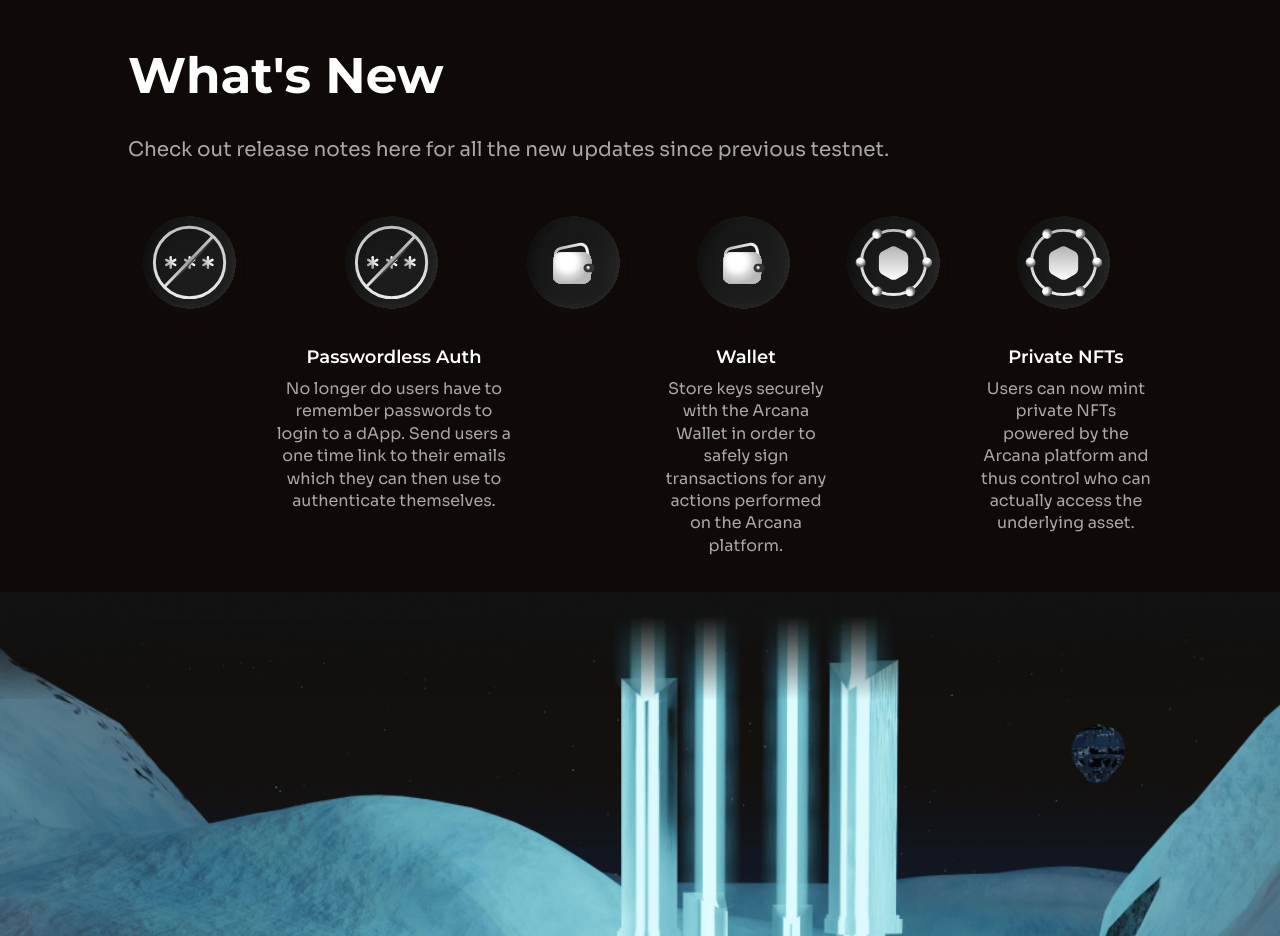
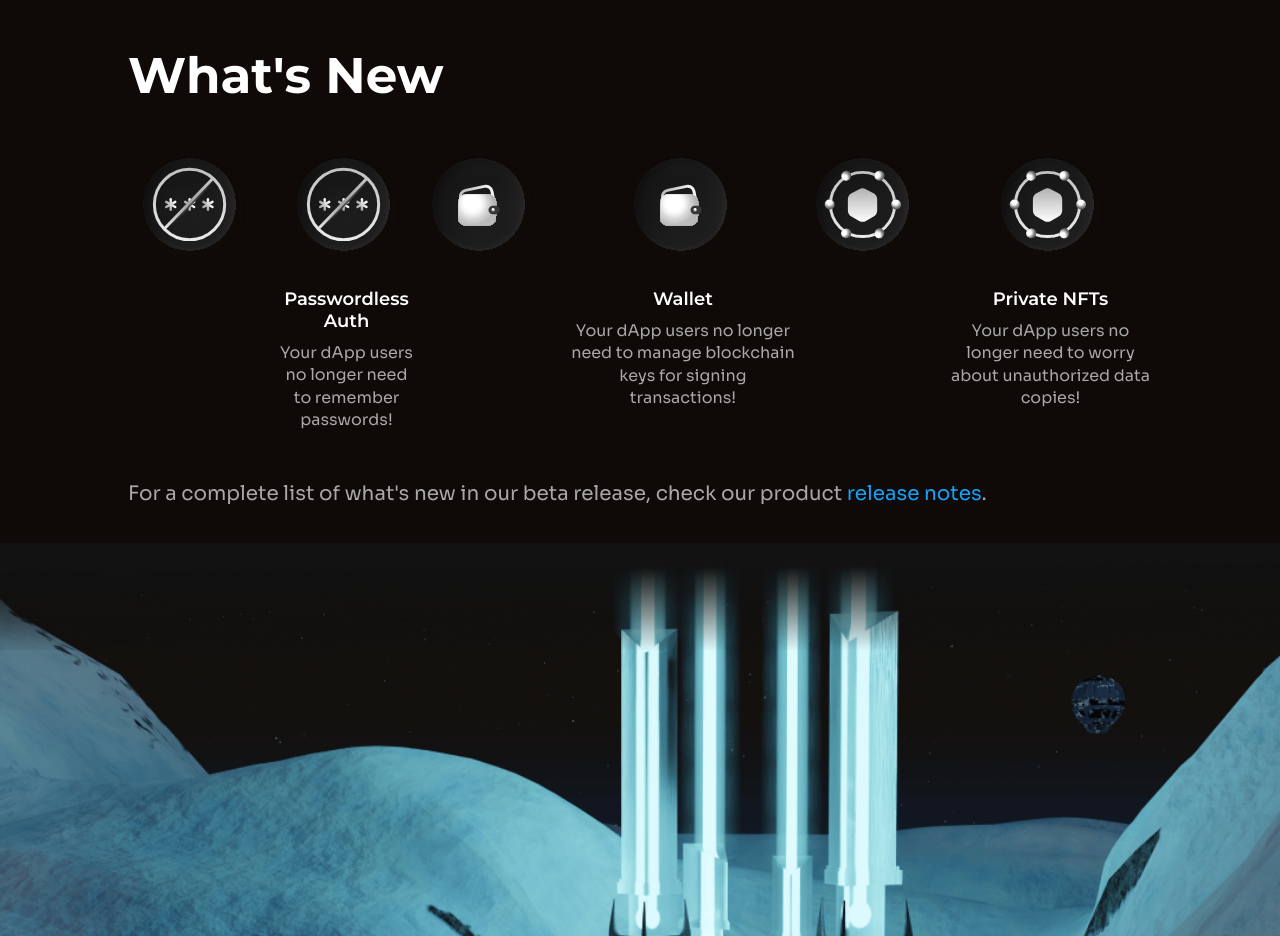
Before and after one commit to arcana-network/testnet-site, a Nuxt app: page / in a window 1280 px wide. Shown: the part 2420-3356 px from the top of the page. Built offline with nearby package versions, Linux system fonts and the light colour scheme.

Commit message:
Add sub description to individual features in whats new section

```diff
--- a/components/WhatsNewSection.vue
+++ b/components/WhatsNewSection.vue
@@ -16,15 +16,6 @@
         >
           What's New
         </v-heading>
-        <v-text
-          class="features-description"
-          color="secondary"
-          :weight="400"
-          line-height="1.4"
-        >
-          Check out release notes here for all the new updates since previous
-          testnet.
-        </v-text>
       </v-stack>
       <v-stack
         justify="space-between"
@@ -39,9 +30,22 @@
           :alt="feature.title"
           :title="feature.title"
           :description="feature.description"
+          :sub-description="feature.subDescription"
           class="features-blurb"
         />
       </v-stack>
+      <div class="release-notes-container">
+        <v-text
+          class="features-description"
+          color="secondary"
+          :weight="400"
+          line-height="1.4"
+        >
+          For a complete list of what's new in our beta release, check our
+          product
+          <a href="https://docs.arcana.network/docs/rn_beta">release notes</a>.
+        </v-text>
+      </div>
     </v-container>
     <div class="features-illustration">
       <img
@@ -73,20 +77,25 @@
         {
           icon: 'images/passwordless.svg',
           title: 'Passwordless Auth',
-          description:
-            'No longer do users have to remember passwords to login to a dApp. Send users a one time link to their emails which they can then use to authenticate themselves.',
+          description: 'Your dApp users no longer need to remember passwords!',
+          subDescription:
+            'The passwordless auth feature enables dApp to send users a magic link at a specified email ID of their choice. Upon clicking the link, user is automatically authenticated and logged in your dApp.',
         },
         {
           icon: 'images/wallet.svg',
           title: 'Wallet',
           description:
-            'Store keys securely with the Arcana Wallet in order to safely sign transactions for any actions performed on the Arcana platform.',
+            'Your dApp users no longer need to manage blockchain keys for signing transactions!',
+          subDescription:
+            'Arcana Wallet securely manages distributed private key for every authenticated user and never exposes it. It provides standard Ethereum provider interface to safely sign transactions for storage operations.',
         },
         {
           icon: 'images/private-nft.svg',
           title: 'Private NFTs',
           description:
-            'Users can now mint private NFTs powered by the Arcana platform and thus control who can actually access the underlying asset.',
+            'Your dApp users no longer need to worry about unauthorized data copies!',
+          subDescription:
+            'Enable users to mint private NFTs powered by Arcana Storage and Wallet. Users control who can actually view or access an NFT asset. They can list and sell NFT easily and securely by transferring NFT ownership.',
         },
       ],
     }
@@ -153,4 +162,8 @@
 .features-illustration img {
   width: 100%;
 }
+
+.release-notes-container {
+  margin-top: 3rem;
+}
 </style>
```
